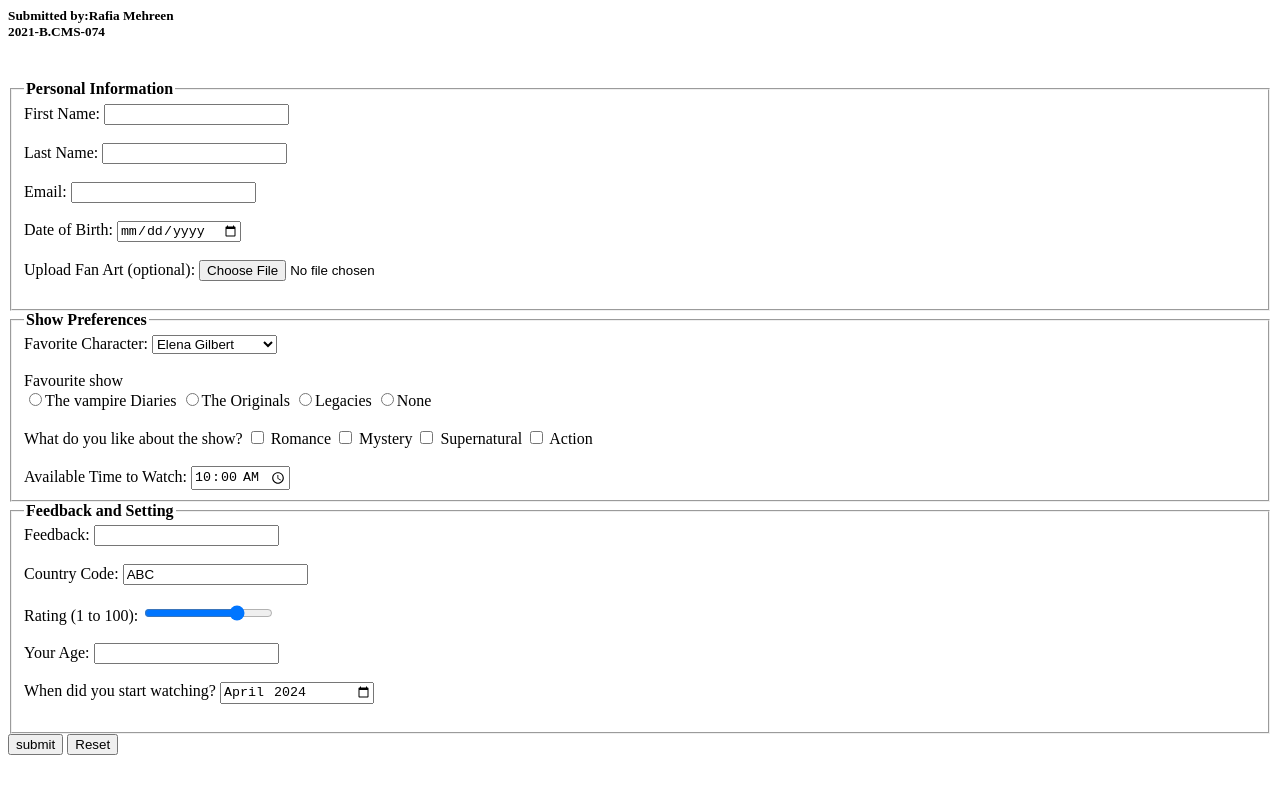
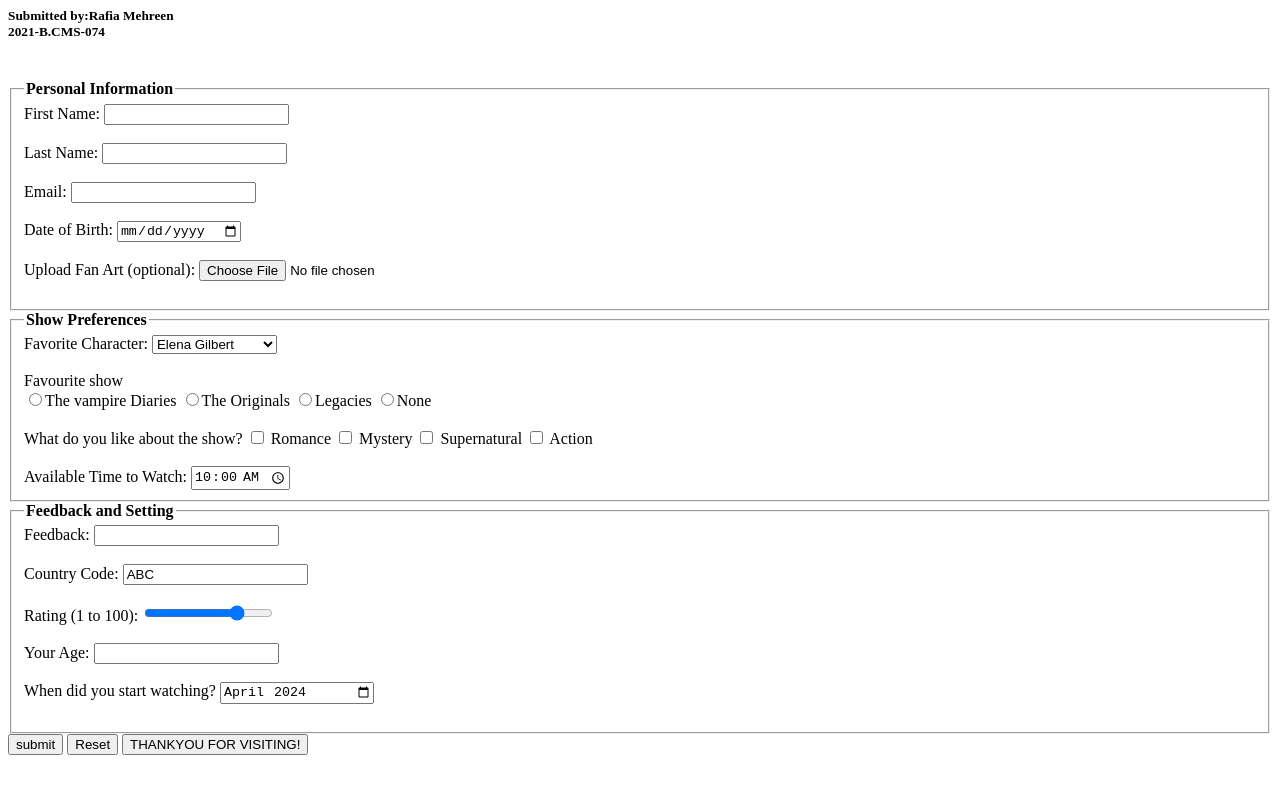
Before and after one commit to webdevelop234/assignement-03, a plain HTML site: page index.html in a window 1280 px wide. Drawn offline with Linux system fonts and the light colour scheme.

Commit message:
Update index.html

```diff
--- a/index.html
+++ b/index.html
@@ -85,7 +85,7 @@
 <input type="Reset" value="Reset">
 
 
-<button type="button" onclick="alert('THANKYOU!')> THANKYOU FOR VISITING!</button>
+<button type="button" onclick="alert('THANKYOU!')"> THANKYOU FOR VISITING!</button>
 
 </form>
 
```
